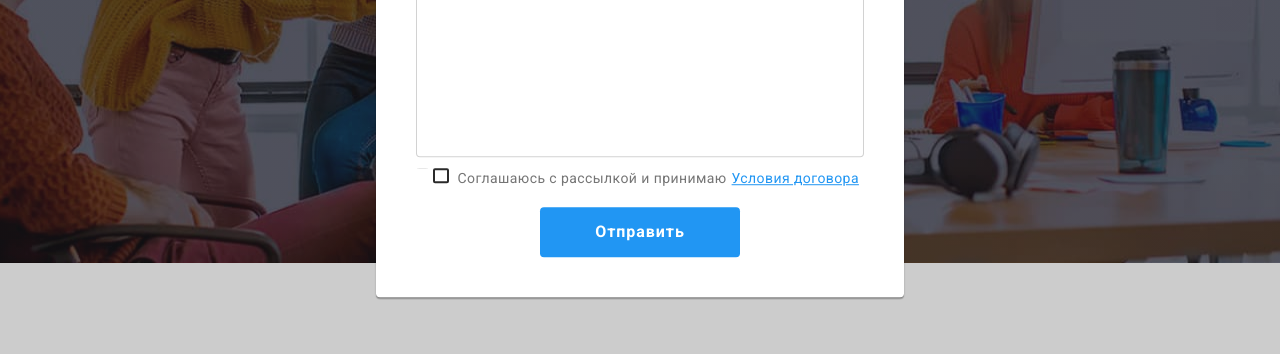
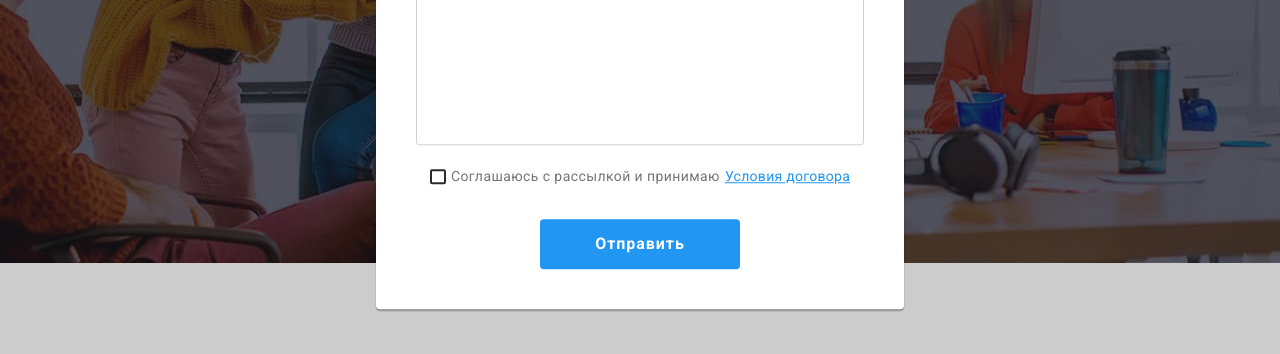
Before and after one commit to leonid12z/goit-markup-hw-06, a plain HTML site: page index.html in a window 1280 px wide. Both pictures are taken after a click on the button "Заказ услугу". Shown: the part 419-773 px from the top of the page. Drawn offline with nearby package versions, Linux system fonts and the light colour scheme.

Commit message:
05/08/2021. pro

```diff
--- a/css/styles.css
+++ b/css/styles.css
@@ -912,7 +912,7 @@ p {
 }
 
 .button-backdrop:hover {
-  fill: var(--primary-text-color);
+   fill: var(--primary-text-color);
 }
 
 /* Оставте свои данные */
@@ -984,33 +984,38 @@ textarea {
   top: 28px;
   left: 15px;
 
-  opacity: 1;
-  transition: opacity 250ms cubic-bezier(0.4, 0, 0.2, 1);
-
   cursor: pointer;
 }
 
-.form-label:hover {
+.form-input:focus,
+.icon:hover {
   fill: var(--primary-text-color);
 }
 
-/* Соглошения с рассылкой */
-.check-box {
-  -webkit-appearance: none;
-  -moz-appearance: none;
-  appearance: none;
-
-  position: absolute;
+.label {
+  transform: translate 250ms cubic-bezier(0.4, 0, 0.2, 1);
 }
 
-.checkbox::after {
-  content: "";
-  display: inline-block;
+/* Соглошения с рассылкой */
+ .checkbox {
+  position: absolute;
 
-  width: 16px;
-  height: 15px;
+  width: 1px;
+  height: 1px;
+  margin: -1px;
+  border: 0;
+  padding: 0;
+  clip: rect(0 0 0 0);
 
-  background-color: var(--brand-color);
+  overflow: hidden;
+}
+
+.check-box{
+display:flex;
+align-items: center;
+justify-content: center;
+
+margin-top: 20px;
 }
 
 .icon-chec {
@@ -1029,15 +1034,18 @@ textarea {
   background-repeat: no-repeat;
   background-position: center;
 
+  background-origin: border-box;
+
   border-color: var(--primary-text-color);
   background-color: var(--primary-text-color);
 
-  background-image: url(/images/Vector.svg.svg);
+  background-image: url(../images/vektor-one.svg);
 }
 
 /* Текст с верху кнопки */
 
 .chek-1 {
+  display: inline-block;
   margin-left: 5px;
 
   line-height: 1.71;
@@ -1058,7 +1066,7 @@ textarea {
   display: block;
   font-weight: bold;
   margin: 0 auto;
-  margin-top: 50px;
+  margin-top: 30px;
 
   font-size: 16px;
   line-height: 1.87;
--- a/index.html
+++ b/index.html
@@ -404,8 +404,8 @@
         <label class="check-box" id="check-box">
         <input class="checkbox" type="checkbox" id="checkbox" name="checkbox" required="required" value="Соглашаюсь с рассылкой и принимаю"/>
             <span class="icon-chec"></span>
-            <span class="chek-1">Соглашаюсь с рассылкой и принимаю<u class="chek-2">Условия договора</u>
-            </span>
+             <p class="chek-1">Соглашаюсь с рассылкой и принимаю </p>
+                <a class="chek-2"><u>Условия договора</u></a>
            </label>
         <button class="submit-button" type="submit">Отправить</button>
         </form>
```
Also changed, not shown: images/Vector.svg.svg (deleted), images/vektor-one.svg (added).
